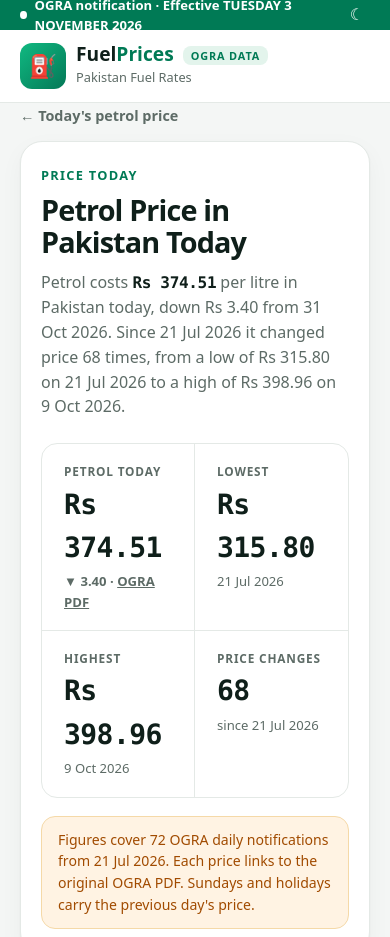
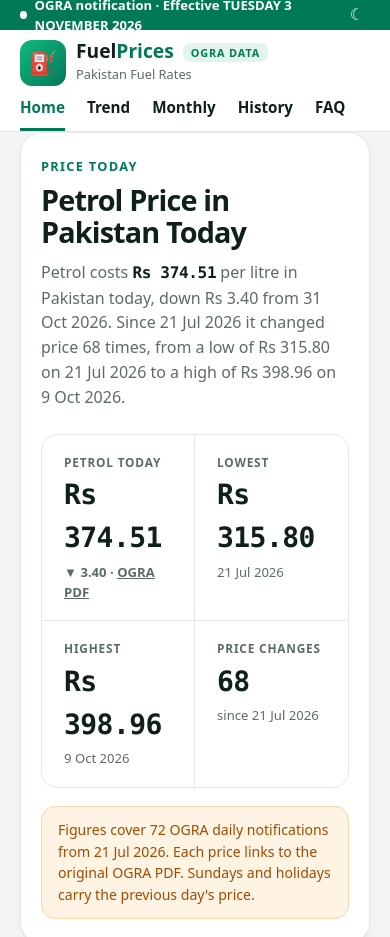
Before and after one commit to alihassan-gillani/petrol-rate-today, a plain HTML site: page index.html in a window 390 px wide. Shown: the top 937 px of the page. Drawn offline with Linux system fonts and the light colour scheme.

Commit message:
Menu opens its own page (Home, Trend, Monthly, History, FAQ); mobile menu
Co-Authored-By: Claude Sonnet 5.5 <noreply@anthropic.com>

```diff
--- a/index.html
+++ b/index.html
@@ -55,7 +55,7 @@ main{padding:36px 0 56px}
 .card .v{font-size:2rem;margin:2px 0}
 .card .v small{font-size:.9rem;color:var(--mute);font-family:system-ui,sans-serif;font-weight:500}
 .card a,.sheet a.src{color:var(--mute);font-size:.82rem}
-.cols{display:grid;grid-template-columns:3fr 2fr;gap:16px;margin-top:20px;align-items:start}
+[hidden]{display:none!important}
 .panel h2{margin:0 0 14px;font-size:1.15rem;letter-spacing:-.01em}
 .panel h2 span{font-weight:500;font-size:.85rem;color:var(--mute)}
 table{width:100%;border-collapse:collapse;font-size:.92rem}
@@ -65,7 +65,7 @@ th{font-size:.74rem;color:var(--mute);font-weight:700;text-transform:uppercase;l
 tr:last-child td{border-bottom:0}
 td a{color:var(--acc);font-weight:600}
 td.n{font-family:ui-monospace,"Cascadia Mono",Consolas,monospace}
-.tw{overflow-x:auto}.scroll{max-height:440px;overflow:auto}
+.tw{overflow-x:auto}
 svg{width:100%;height:auto;display:block}
 .legend{display:flex;flex-wrap:wrap;gap:6px 16px;font-size:.85rem;color:var(--mute);margin-top:6px}
 .legend i{display:inline-block;width:10px;height:10px;border-radius:3px;margin-right:6px}
@@ -74,19 +74,20 @@ summary{cursor:pointer;font-weight:700}
 .note{font-size:.82rem;color:var(--mute)}
 h2.sec{margin:32px 0 14px;font-size:1.3rem;letter-spacing:-.02em}
 footer{border-top:1px solid var(--line);background:var(--card);padding:22px 0;color:var(--mute);font-size:.85rem}
-@media(max-width:860px){nav,.cta{display:none}.stats{grid-template-columns:1fr 1fr}.stat:nth-child(2){border-right:0}.stat:nth-child(-n+2){border-bottom:1px solid var(--line)}.row,.cols{grid-template-columns:1fr}.sheet{padding:24px 20px}}
+@media(max-width:860px){.cta{display:none}header .wrap{height:auto;flex-wrap:wrap;gap:0 16px;padding-top:10px}nav{order:3;width:100%;margin:0;gap:22px}nav a{padding:10px 0 8px}.stats{grid-template-columns:1fr 1fr}.stat:nth-child(2){border-right:0}.stat:nth-child(-n+2){border-bottom:1px solid var(--line)}.row{grid-template-columns:1fr}.sheet{padding:24px 20px}}
 </style>
 </head>
 <body>
 <div class="topbar"><div class="wrap"><i></i><span id="bar"></span><button id="theme" aria-label="Toggle dark mode">☾</button></div></div>
 <header><div class="wrap">
-  <a class="logo" href="#top"><span class="mk">⛽</span><span><b>Fuel<em>Prices</em> <span class="badge">OGRA DATA</span></b><small>Pakistan Fuel Rates</small></span></a>
-  <nav><a href="#top" class="on">Home</a><a href="#trend">Trend</a><a href="#monthly">Monthly</a><a href="#history">History</a><a href="#faq">FAQ</a></nav>
+  <a class="logo" href="#home"><span class="mk">⛽</span><span><b>Fuel<em>Prices</em> <span class="badge">OGRA DATA</span></b><small>Pakistan Fuel Rates</small></span></a>
+  <nav id="nav"><a href="#home">Home</a><a href="#trend">Trend</a><a href="#monthly">Monthly</a><a href="#history">History</a><a href="#faq">FAQ</a></nav>
   <a class="cta" href="https://www.ogra.org.pk/price-publications" target="_blank" rel="noopener">OGRA Notifications</a>
 </div></header>
 
 <main class="wrap" id="top">
-  <a class="back" href="#top">← Today's petrol price</a>
+  <a class="back" id="back" href="#home" hidden>← Today's petrol price</a>
+  <div data-view="home">
   <section class="sheet">
     <p class="eyebrow">Price today</p>
     <h1>Petrol Price in Pakistan Today</h1>
@@ -96,32 +97,40 @@ footer{border-top:1px solid var(--line);background:var(--card);padding:22px 0;co
   </section>
 
   <div class="row" id="cards"></div>
+  </div>
 
-  <div class="cols">
-    <section class="panel" id="trend">
+  <div data-view="trend" hidden>
+    <section class="panel">
       <h2>Price trend <span>per litre, PKR · daily</span></h2>
       <svg id="chart" viewBox="0 0 700 280" role="img" aria-label="Petrol and diesel price chart"></svg>
       <div class="legend" id="legend"></div>
     </section>
-    <section class="panel" id="monthly">
+  </div>
+
+  <div data-view="monthly" hidden>
+    <section class="panel">
       <h2>Monthly average <span>PKR / litre</span></h2>
       <div class="tw"><table id="avg"></table></div>
       <p class="note" id="avgnote"></p>
     </section>
   </div>
 
-  <section class="panel" id="history" style="margin-top:20px">
+  <div data-view="history" hidden>
+  <section class="panel">
     <h2>Daily price history <span>OGRA daily notifications</span></h2>
     <div class="tw scroll"><table id="hist"></table></div>
   </section>
+  </div>
 
-  <h2 class="sec" id="faq">FAQ</h2>
+  <div data-view="faq" hidden>
+  <h2 class="sec" style="margin-top:0">FAQ</h2>
   <details><summary>How often do petrol prices change in Pakistan?</summary><p>OGRA now notifies petrol and diesel prices every day, based on a rolling seven-working-day average of international prices and the dollar rate. A new price takes effect from 00:00 on the day shown.</p></details>
   <details><summary>Where do these prices come from?</summary><p>From OGRA's own daily price publications. Each price on this page links to the original OGRA PDF.</p></details>
   <details><summary>How is the monthly average worked out?</summary><p>Each calendar day gets the price in force that day (Sundays and holidays carry the previous price). The average is the total of those daily prices divided by the days counted. The current month counts days up to today.</p></details>
   <details><summary>Why is kerosene shown differently?</summary><p>OGRA notifies kerosene (ex-depot price) in a separate weekly notification, not in the daily petrol and diesel sheet. The price shown is the latest weekly notification.</p></details>
   <details><summary>Is the price the same in every city?</summary><p>Petrol and diesel use a uniform national price (excluding secondary freight to the pump). Remote areas may pay slightly more because of transport costs.</p></details>
   <p class="note">Information only. Always confirm at your fuel station. Not affiliated with OGRA or the Government of Pakistan.</p>
+  </div>
 </main>
 
 <footer><div class="wrap">© <span id="yr"></span> Fuel Prices · Data: <a href="https://www.ogra.org.pk/price-publications" style="color:inherit">OGRA price publications</a></div></footer>
@@ -143,6 +152,20 @@ $("yr").textContent = new Date().getFullYear();
   const apply = v => { root.dataset.theme = v; btn.textContent = v==="dark" ? "☀" : "☾"; try{ localStorage.setItem("theme",v); }catch(e){} };
   apply(t);
   btn.onclick = () => apply(root.dataset.theme==="dark" ? "light" : "dark");
+})();
+
+// page views: #home #trend #monthly #history #faq
+(function(){
+  const views = [...document.querySelectorAll("[data-view]")], links = [...document.querySelectorAll("#nav a")];
+  function show(){
+    let v = location.hash.slice(1); if(!views.some(x=>x.dataset.view===v)) v = "home";
+    views.forEach(x=>x.hidden = x.dataset.view!==v);
+    links.forEach(a=>a.classList.toggle("on", a.getAttribute("href")==="#"+v));
+    $("back").hidden = v==="home";
+    document.title = (v==="home" ? "Fuel Prices Pakistan – Petrol Rate Today (OGRA)" : {trend:"Price Trend",monthly:"Monthly Average",history:"Price History",faq:"FAQ"}[v] + " – Fuel Prices Pakistan");
+    scrollTo(0,0);
+  }
+  addEventListener("hashchange", show); show();
 })();
 
 if(!window.PRICES || !PRICES.days.length){
```
